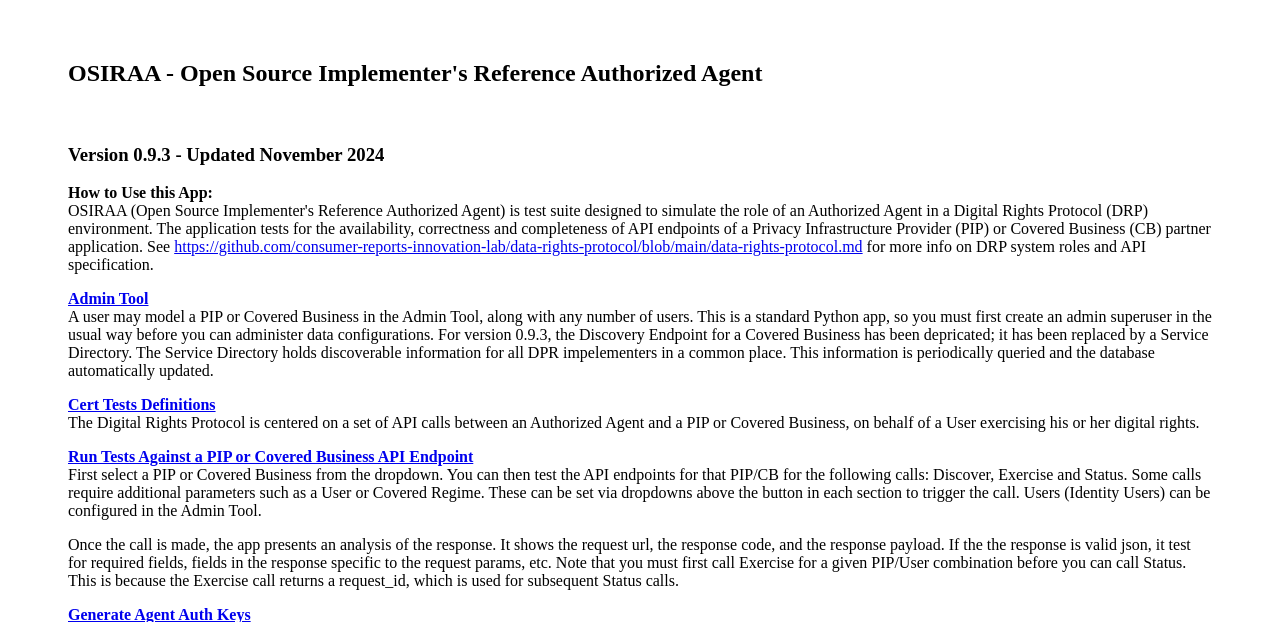
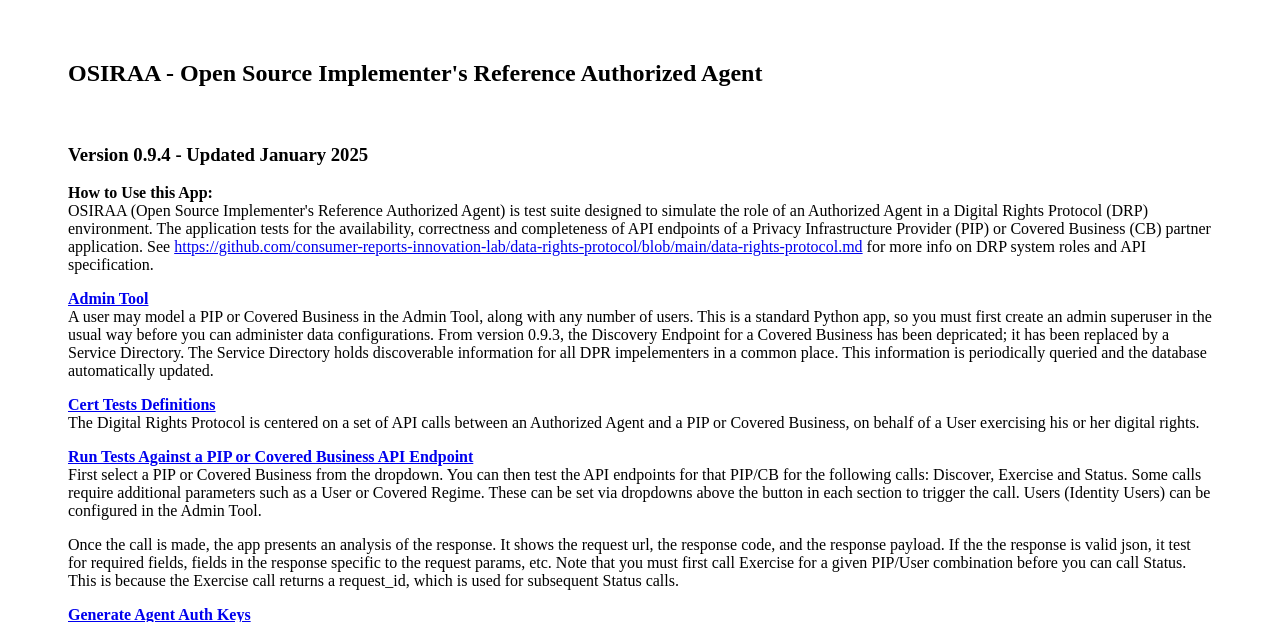
Before and after one commit to consumer-reports-innovation-lab/osiraa, a Django app: page / in a window 1280 px wide. Shown: the top 622 px of the page. Run offline with Django 3.2, Linux system fonts and the light colour scheme.

Commit message:
update version to 0.9.4

```diff
--- a/drp_aa_mvp/data_rights_request/models.py
+++ b/drp_aa_mvp/data_rights_request/models.py
@@ -39,7 +39,7 @@ REGIME_CHOICES = [
 
 """
 class RequestMetaData():
-    version     = "0.9.3"
+    version     = "0.9.4"
 """
 
 IN_PROGRESS     = 'in_progress'
--- a/drp_aa_mvp/data_rights_request/templates/data_rights_request/data_rights.json
+++ b/drp_aa_mvp/data_rights_request/templates/data_rights_request/data_rights.json
@@ -1,5 +1,5 @@
 {
-  "version": "0.9.3",
+  "version": "0.9.4",
   "api_base": "https://example.com/data-rights",
   "actions": [ "sale:opt-out", "sale:opt-in", "access", "deletion" ],
   "user_relationships": [ ]
--- a/drp_aa_mvp/data_rights_request/templates/drp_aa_mvp/index.html
+++ b/drp_aa_mvp/data_rights_request/templates/drp_aa_mvp/index.html
@@ -2,13 +2,13 @@
     <h2>OSIRAA - Open Source Implementer's Reference Authorized Agent</h2>
     <br/>
 
-    <h3>Version 0.9.3 - Updated November 2024</h3>
+    <h3>Version 0.9.4 - Updated January 2025</h3>
 
     <p><b>How to Use this App:</b><br/>
     OSIRAA (Open Source Implementer's Reference Authorized Agent) is test suite designed to simulate the role of an Authorized Agent in a Digital Rights Protocol (DRP) environment.    The application tests for the availability, correctness and completeness of API endpoints of a Privacy Infrastructure Provider (PIP) or Covered Business (CB) partner application.  See <a href="https://github.com/consumer-reports-innovation-lab/data-rights-protocol/blob/main/data-rights-protocol.md" target="blank">https://github.com/consumer-reports-innovation-lab/data-rights-protocol/blob/main/data-rights-protocol.md</a> for more info on DRP system roles and API specification.</p>
 
     <p><b><a href="/admin/">Admin Tool</a></b><br/>
-    A user may model a PIP or Covered Business in the Admin Tool, along with any number of users.  This is a standard Python app, so you must first create an admin superuser in the usual way before you can administer data configurations.  For version 0.9.3, the Discovery Endpoint for a Covered Business has been depricated; it has been replaced by a Service Directory.  The Service Directory holds discoverable information for all DPR impelementers in a common place.  This information is periodically queried and the database automatically updated.
+    A user may model a PIP or Covered Business in the Admin Tool, along with any number of users.  This is a standard Python app, so you must first create an admin superuser in the usual way before you can administer data configurations.  From version 0.9.3, the Discovery Endpoint for a Covered Business has been depricated; it has been replaced by a Service Directory.  The Service Directory holds discoverable information for all DPR impelementers in a common place.  This information is periodically queried and the database automatically updated.
     </p>
 
     <p><a href="/reporting/"><b>Cert Tests Definitions</b></a><br/>
--- a/drp_aa_mvp/data_rights_request/views.py
+++ b/drp_aa_mvp/data_rights_request/views.py
@@ -610,7 +610,7 @@ def create_exercise_request_json(user_identity, covered_biz, request_action, cov
         "expires-at":   expires_timestamp,
 
         # 2
-        "drp.version": "0.9.3",
+        "drp.version": "0.9.4",
         "exercise": request_action,
         "regime": covered_regime,
         "relationships": [],
--- a/drp_aa_mvp/reporting/templates/reporting/index.html
+++ b/drp_aa_mvp/reporting/templates/reporting/index.html
@@ -4,7 +4,7 @@
 
     <h3>DRP Cert Test Suite</h3>
 
-    <p>Version 0.9.3 - Updated November 2024</p>
+    <p>Version 0.9.4 - Updated January 2025</p>
 
     <p>See also <a href="https://github.com/consumer-reports-innovation-lab/data-rights-protocol/blob/main/data-rights-protocol.md" target="blank">https://github.com/consumer-reports-innovation-lab/data-rights-protocol/blob/main/data-rights-protocol.md</a></p>
     <br/>
@@ -21,7 +21,7 @@
                 <li>“business-id” - a string identifying the Covered Business which the request is being sent to</li>
                 <li>“issued-at” - an ISO 8601-encoded timestamp expressing when the request was created.</li>
                 <li>“expires-at” - an ISO 8601-encoded timestamp expressing when the request should no longer be considered viable</li>
-                <li>“drp.version” - a string referencing the current protocol version "0.9.3"</li>
+                <li>“drp.version” - a string referencing the current protocol version "0.9.4"</li>
                 <li>“exercise” - string specifying the Rights Action: [ access | deletion | sale:opt_out | sale:opt_in | access:categories | access:specific ]</li>
                 <li>“regime” (optional) - a string specifying the legal regime under which the Data Request is being taken: [ ccpa | voluntary ]</li>
                 <li>“relationships” (optional) - a list of string 'hints' for the Covered Business</li>
--- a/drp_aa_mvp/reporting/views.py
+++ b/drp_aa_mvp/reporting/views.py
@@ -39,7 +39,7 @@ def test_exercise_endpoint(request_json, response):
         - “business-id” - a string identifying the Covered Business which the request is being sent to
         - “issued-at” - an ISO 8601-encoded timestamp expressing when the request was created
         - “expires-at” - an ISO 8601-encoded timestamp expressing when the request should no longer be considered viable
-        - “drp.version” - a string referencing the current protocol version "0.9.3"
+        - “drp.version” - a string referencing the current protocol version "0.9.4"
         - “exercise” - string specifying the Rights Action: [ access | deletion | sale:opt_out | sale:opt_in | access:categories | access:specific ]
         - “regime” (optional) - a string specifying the legal regime under which the Data Request is being taken: [ ccpa | voluntary ]
         - “relationships” (optional) - a list of string 'hints' for the Covered Business
```
Also changed, not shown: README.md.
